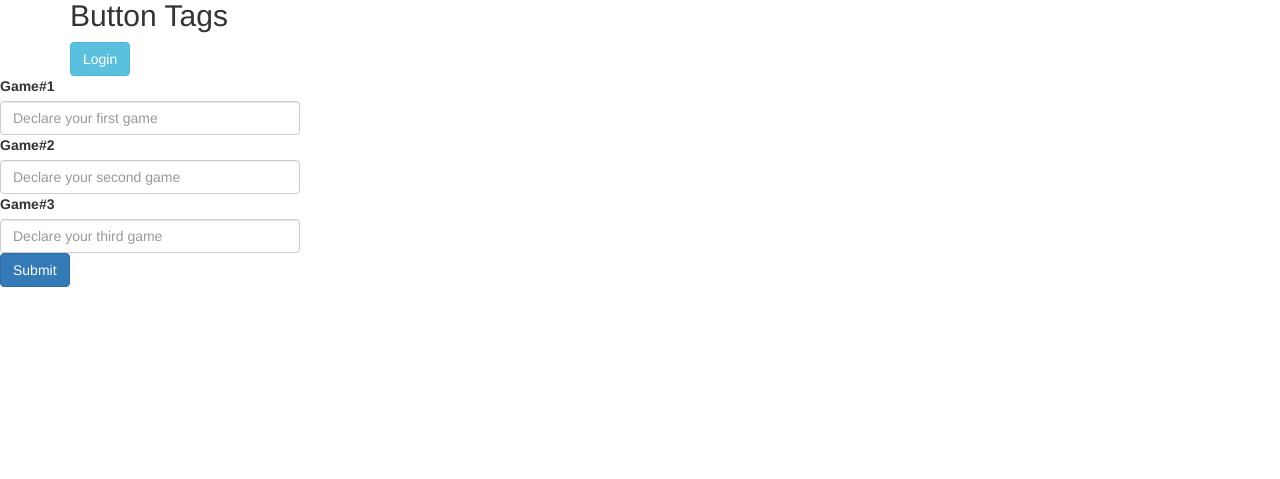
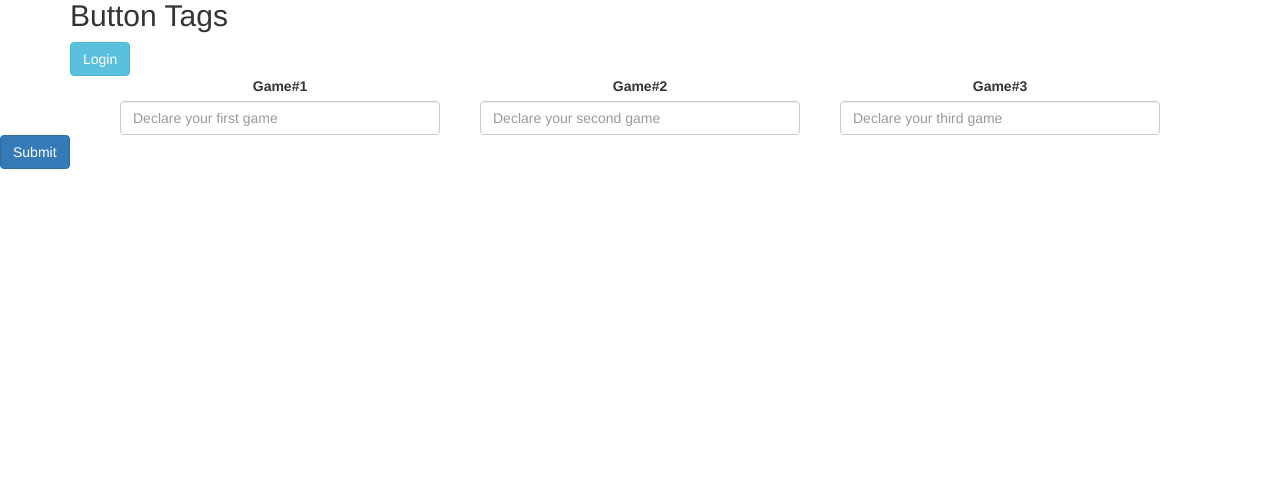
Before and after one commit to TehOriginale/LibToPlay, a PHP site: page / in a window 1280 px wide. Shown: the part 321-800 px from the top of the page. Run offline with PHP 8.4, Linux system fonts and the light colour scheme.

Commit message:
Index changes

```diff
--- a/css/index.css
+++ b/css/index.css
@@ -1,12 +1,21 @@
 
 .Index_main
 {
-    width: 300px;
+    width: 100%;
 
 
 }
 .form-control
 {
-    width: 100%;
+    width: 320px;
+    margin-left: 20px;
+    margin-right: 20px;
+
 
 }
+form
+{
+    text-align: center;
+    display: flex;
+    justify-content: center;
+}
--- a/index.php
+++ b/index.php
@@ -32,8 +32,9 @@
     <label for="ImputGame3">Game#3</label>
     <input type="ThirdGame" class="form-control" id="ImputGame3" placeholder="Declare your third game">
   </div>
-  <button type="submit" class="btn btn-primary">Submit</button>
+
 </form>
+<button type="submit" class="btn btn-primary">Submit</button>
   </main>
 </body>
 </html>
```
